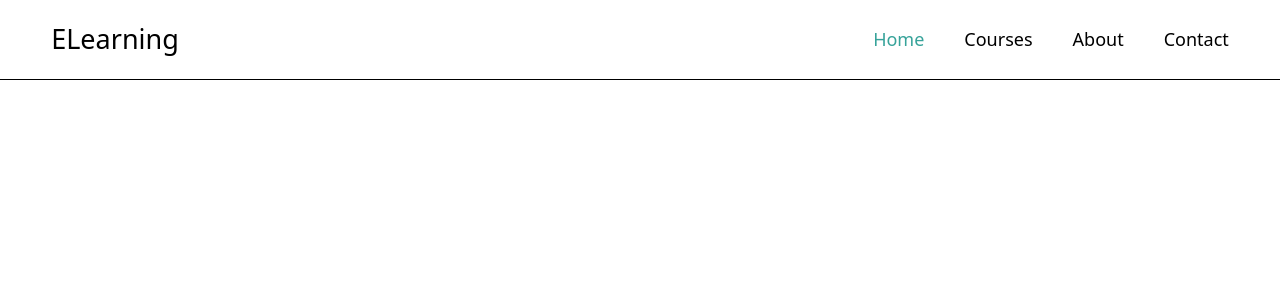
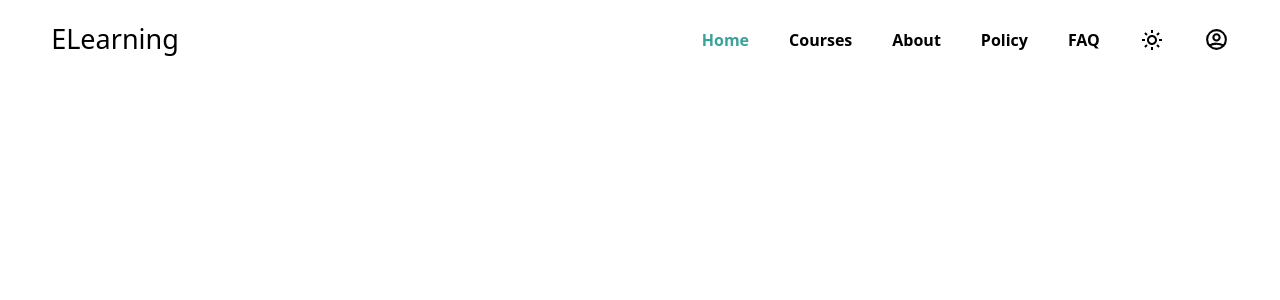
Before and after one commit to gullsnobar/LMS-Project, a Next.js app in the folder client/: page / in a window 1280 px wide. Shown: the top 300 px of the page. Built offline with nearby package versions, Linux system fonts and the light colour scheme.

Commit message:
header part is completed

```diff
--- a/client/app/components/Header.tsx
+++ b/client/app/components/Header.tsx
@@ -1,8 +1,10 @@
 "use client";
 
 import Link from "next/link";
-import React, { FC, Dispatch, SetStateAction, useState, useEffect } from "react";
+import { FC, Dispatch, SetStateAction, useEffect, useState } from "react";
 import NavItems from "../utils/NavItems";
+import { ThemeSwitcher } from "../utils/ThemeSwitcher";
+import { HiOutlineUserCircle } from "react-icons/hi";
 
 type Props = {
   open: boolean;
@@ -11,46 +13,53 @@ type Props = {
   setRoute: Dispatch<SetStateAction<string>>;
 };
 
-const Header: FC<Props> = ({ open, setOpen, activeItem, setRoute }) => {
-    const [active, setActive] = useState(false);
+const Header: FC<Props> = ({ open, setOpen, activeItem }) => {
+  const [scrolled, setScrolled] = useState(false);
 
   useEffect(() => {
-        const handleScroll = () => {
-            setActive(window.scrollY > 80);
+    const onScroll = () => {
+      setScrolled(window.scrollY > 80);
     };
 
-        window.addEventListener("scroll", handleScroll);
-        return () => window.removeEventListener("scroll", handleScroll);
+    window.addEventListener("scroll", onScroll);
+    return () => window.removeEventListener("scroll", onScroll);
   }, []);
 
   return (
     <header className="w-full relative">
       <div
-                className={`${active
-                        ? "fixed top-0 left-0 w-full h-[80px] z-[80] border-b dark:border-[#ffffff1c] shadow-xl transition duration-500 dark:bg-gradient-to-b dark:from-gray-900 dark:to-black"
-                        : "w-full h-[80px] border-b dark:border-[#ffffff1c]"
+        className={`${scrolled
+            ? "fixed top-0 left-0 w-full h-[80px] z-[80] border-b border-transparent dark:border-[#ffffff1c] shadow-xl transition-all duration-500 bg-white dark:bg-gradient-to-b dark:from-gray-900 dark:to-black"
+            : "w-full h-[80px] border-b border-transparent dark:border-[#ffffff1c]"
           }`}
       >
-                <div className="w-[95%] md:w-[92%] m-auto h-full flex items-center justify-between">
-
-                    {/* Logo */}
+        <div className="w-[95%] md:w-[92%] mx-auto h-full flex items-center justify-between">
           <Link
             href="/"
-                        className="text-[27px] font-poppins font-[500] text-black dark:text-white"
+            className="text-[27px] font-poppins font-medium text-black dark:text-white"
           >
             ELearning
           </Link>
 
-                    {/* Desktop Navigation - visible on md and up */}
-                    <div className="hidden md:flex items-center">
+          <div className="hidden md:flex items-center gap-6">
             <NavItems activeItem={activeItem} isMobile={false} />
+            <ThemeSwitcher />
+            <HiOutlineUserCircle
+              size={25}
+              className="cursor-pointer text-black dark:text-white hover:text-[#37a39a] transition-colors duration-200"
+            />
           </div>
 
-                    {/* Mobile Menu Button - visible only below md */}
-                    <div className="flex md:hidden">
+          <div className="flex md:hidden items-center gap-4">
+            <ThemeSwitcher />
+            <HiOutlineUserCircle
+              size={25}
+              className="cursor-pointer text-black dark:text-white hover:text-[#37a39a] transition-colors duration-200"
+            />
             <button
-                            onClick={() => setOpen(!open)}
-                            className="text-black dark:text-white text-[25px]"
+              onClick={() => setOpen((prev) => !prev)}
+              className="text-black dark:text-white text-[26px]"
+              aria-label="Open Menu"
             >
               ☰
             </button>
@@ -58,10 +67,9 @@ const Header: FC<Props> = ({ open, setOpen, activeItem, setRoute }) => {
         </div>
       </div>
 
-            {/* Mobile Navigation Drawer */}
       {open && (
-                <div className="fixed top-[80px] left-0 w-full bg-white dark:bg-black z-[70] shadow-md p-5">
-                    <NavItems activeItem={activeItem} isMobile={true} />
+        <div className="fixed top-[80px] left-0 w-full bg-white dark:bg-black z-[70] shadow-md p-5 md:hidden">
+          <NavItems activeItem={activeItem} isMobile />
         </div>
       )}
     </header>
--- a/client/app/globals.css
+++ b/client/app/globals.css
@@ -1,23 +1,22 @@
 @import "tailwindcss";
+
+/* Enable class-based dark mode for Tailwind v4 */
+@custom-variant dark (&:where(.dark, .dark *));
 
 :root {
   --foreground-rgb: 0, 0, 0;
-  --background-rgb: 214, 219, 220;
-  --background-end-rgb: 255, 255, 255;
+  --background-rgb: 255, 255, 255;
 }
 
-
-@media (prefers-colors-scheme: dark) {
-  :root {
-    --foreground-rgb: 255, 255, 255;
-    --background-start-rgb: 0, 0, 0;
-    --background-end-rgb: 0, 0, 0;
-  }
+html.dark {
+  --foreground-rgb: 255, 255, 255;
+  --background-rgb: 17, 24, 39;
 }
 
 body {
   color: rgb(var(--foreground-rgb));
   background-color: rgb(var(--background-rgb));
+  transition: background-color 0.3s, color 0.3s;
 }
 
 .hero_animation {
@@ -28,24 +27,31 @@ body {
 
 @keyframes changeBackground {
 
-  0%, 100%{
+  0%,
+  100% {
     opacity: 1;
   }
+
   16.67% {
     opacity: 0.9;
   }
+
   33.34% {
     opacity: 0.8;
   }
+
   50% {
     opacity: 0.7;
   }
+
   66.67% {
     opacity: 0.6;
   }
+
   83.34% {
     opacity: 0.5;
   }
+
   100% {
     opacity: 0.4;
   }
--- a/client/app/utils/NavItems.tsx
+++ b/client/app/utils/NavItems.tsx
@@ -8,7 +8,8 @@ export const navItemsData = [
   { name: "Home", url: "/" },
   { name: "Courses", url: "/courses" },
   { name: "About", url: "/about" },
-  { name: "Contact", url: "/contact" },
+  { name: "Policy", url: "/policy" },
+   { name: "FAQ", url: "/faq" },
 ];
 
 type Props = {
@@ -34,7 +35,7 @@ const NavItems: FC<Props> = ({ isMobile }) => {
           <Link
             key={index}
             href={item.url}
-            className={`text-[18px] font-poppins font-[500] transition duration-200 ${
+            className={`text-[16px] font-poppins font-[600] transition duration-200 ${
               isActive
                 ? "text-[#37a39a]"
                 : "text-black dark:text-white hover:text-[#37a39a]"
--- /dev/null
+++ b/client/app/utils/ThemeSwitcher.tsx
@@ -0,0 +1,34 @@
+"use client";
+
+import { useEffect, useState } from "react";
+import { useTheme } from "next-themes";
+import { BiMoon, BiSun } from "react-icons/bi";
+
+export const ThemeSwitcher = () => {
+  const [mounted, setMounted] = useState(false);
+  const { theme, setTheme } = useTheme();
+
+  useEffect(() => {
+    setMounted(true);
+  }, []);
+
+  if (!mounted) return null;
+
+  return (
+    <div className="flex items-center justify-center mx-4">
+      {theme === "light" ? (
+        <BiMoon
+          size={24}
+          className="cursor-pointer text-black dark:text-white"
+          onClick={() => setTheme("dark")}
+        />
+      ) : (
+        <BiSun
+          size={24}
+          className="cursor-pointer text-black dark:text-white"
+          onClick={() => setTheme("light")}
+        />
+      )}
+    </div>
+  );
+};
--- a/client/package.json
+++ b/client/package.json
@@ -12,7 +12,8 @@
     "next": "^16.1.6",
     "next-themes": "^0.4.6",
     "react": "^19.2.4",
-    "react-dom": "^19.2.4"
+    "react-dom": "^19.2.4",
+    "react-icons": "^5.5.0"
   },
   "devDependencies": {
     "@tailwindcss/postcss": "^4",
```
Also changed, not shown: 1 other file (tests, documents, lock files or other folders). Lines whose indentation alone changed are shown as unchanged.
